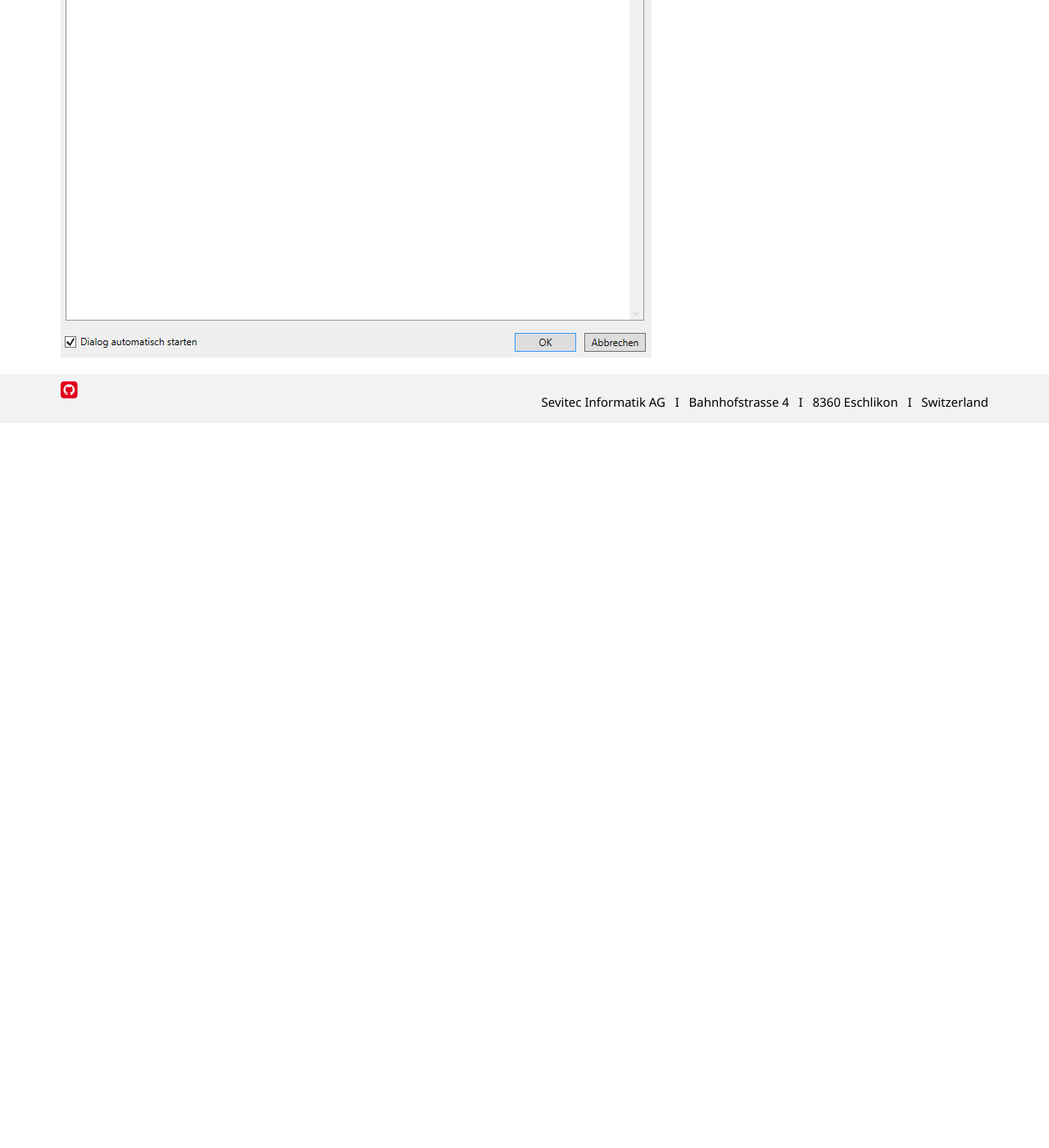
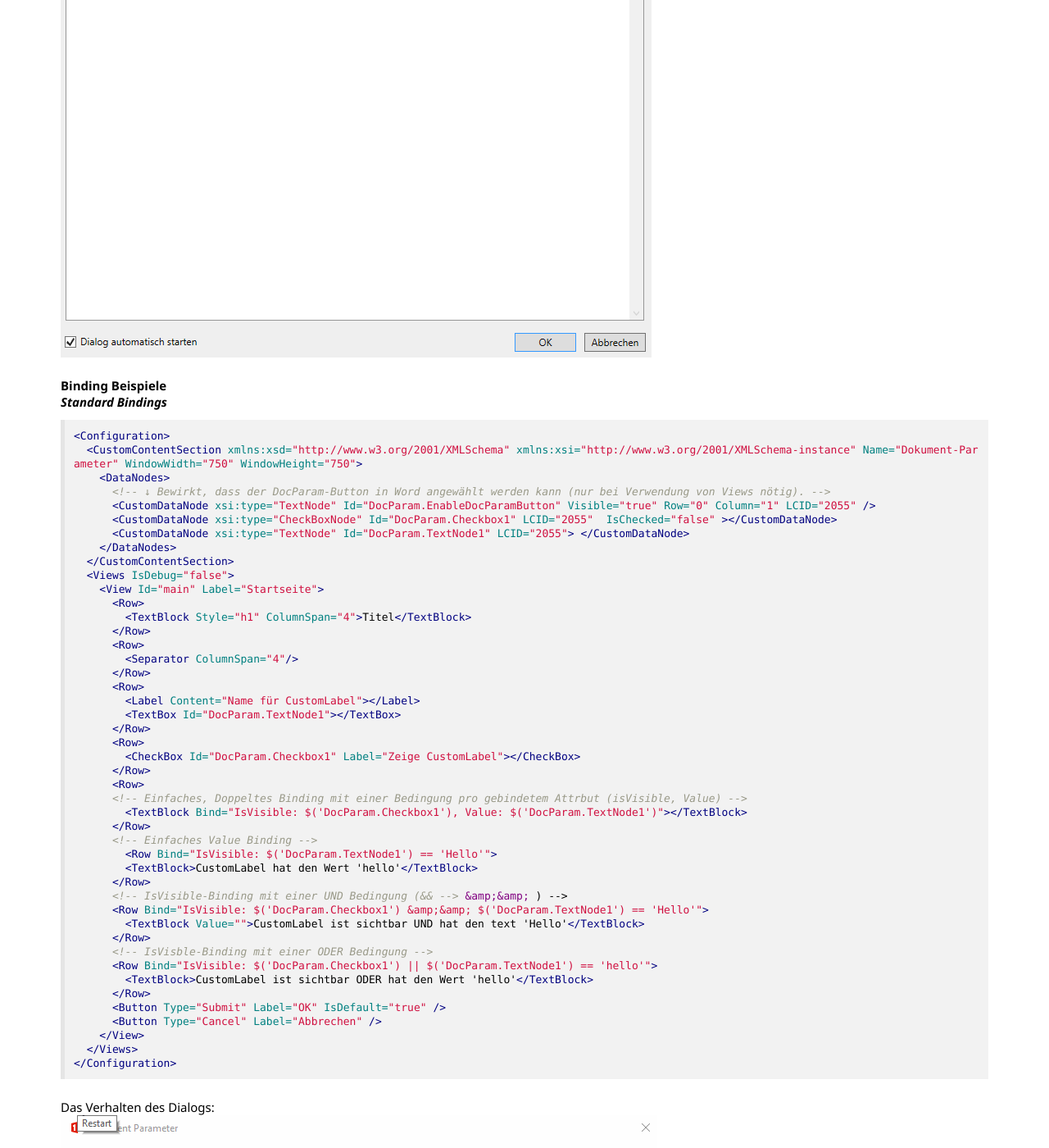
Before and after one commit to primesoft-group/oneoffixx-docs, a Jekyll site: the page built from _pages/docfunc/de/df-documentparameter.md, in a window 1280 px wide and 1400 px high, scrolled down 17645 px. Shown: the whole window at 82% size. Built offline with Jekyll 4.4.1, drawn with Linux system fonts in a browser that asks for light colours; nearby versions of some CDN libraries; some web fonts are replaced; before the commit the page ends 18161 px from its top, so only the background shows below that; some of the changed text lies outside the part shown.

Commit message:
Binding Example Added with gif

````diff
--- a/_pages/docfunc/de/df-documentparameter.md
+++ b/_pages/docfunc/de/df-documentparameter.md
@@ -295,8 +295,8 @@ Werte können auch an Controls gebunden werden um z.B. bei der letzten Seite ein
  <TextBlock Bind="IsVisible: $('NumberTestA') &gt; 100 || $('NumberTestB') &gt; 100">One Is over 100!</TextBlock>
 </Row>
 ```
+ ## Calc-Erweiterung für Bindings
 <span class="label label-info">NEU ab 3.1.1</span>
- ## Calc-Erweiterung für Bindings
 
 Die Wertgrundlagen für die Bindings können mit mathematischen Funktionen erweitert werden.
 Das Ansprechen der Felder bleibt dabei gleich, $('DocParam.xy'). Um die Felder mathematisch miteinander zu verknüpfen, können die normalen Basisoperatorn (+-/*) verwendet werden.
@@ -376,8 +376,9 @@ Der Boolsche "Checked"-Value der Checkbox wird von der Calc-Funktion in einen In
 Sofern keine Standardwerte in den CustomDataNodes vorgegeben sind, werden alle Calc-Binding Werte mit 0 initialisiert.
 Insbesondere bei "IsEnabled" / "IsVisible" Bindings mit "Calc"-Bedingungen sollte man auf valide Standardwerte achten, ansonsten ist die Bedingung initial immer erfüllt.
 
+
+##  DataSources
 <span class="label label-info">NEU ab 3.1.1</span>
-##  DataSources
 
 Allgemein:
 
@@ -460,7 +461,7 @@ __Beispiel mit einer SqlDataSource__
 
 ## Beispiele
 
-__Konfiguration eines einfachen DokumentParameter mit verwendung von Views__
+__Konfiguration eines einfachen DokumentParameter mit Verwendung von Views__
 
 ```xml
 <Configuration>
@@ -592,7 +593,7 @@ __Konfiguration eines einfachen DokumenteParameter ohne Verwendung von Views__
           </Item>
         </ListItems>
       </CustomDataNode>
-      <!-- ColumnOffset wird nur mit Views verwendet, Ohne Views wird direkt die Column angegeben, in welcher das Element platziert werden soll -->
+      <!-- ColumnOffset wird nur mit Views verwendet, ohne Views wird direkt die Column angegeben, in welcher das Element platziert werden soll -->
       <CustomDataNode xsi:type="CheckBoxNode" Id="DocParam.CheckBox"  LCID="2055" Row="3" Column="2" Label="Eine Checkbox" IsChecked="false" ></CustomDataNode>
     </DataNodes>
   </CustomContentSection>
@@ -602,3 +603,56 @@ __Konfiguration eines einfachen DokumenteParameter ohne Verwendung von Views__
 Der dazugehörige Dialog:
 
 ![DocumentParameterDialog]({{ site.baseurl }}/assets/content-images/docfunc/de/ExampleDocParamWithoutView.png)
+
+
+__Binding Beispiele__
+___Standard Bindings___
+```xml
+<Configuration>
+  <CustomContentSection xmlns:xsd="http://www.w3.org/2001/XMLSchema" xmlns:xsi="http://www.w3.org/2001/XMLSchema-instance" Name="Dokument-Parameter" WindowWidth="750" WindowHeight="750">
+    <DataNodes>
+      <!-- ↓ Bewirkt, dass der DocParam-Button in Word angewählt werden kann (nur bei Verwendung von Views nötig). -->
+      <CustomDataNode xsi:type="TextNode" Id="DocParam.EnableDocParamButton" Visible="true" Row="0" Column="1" LCID="2055" />
+      <CustomDataNode xsi:type="CheckBoxNode" Id="DocParam.Checkbox1" LCID="2055"  IsChecked="false" ></CustomDataNode>
+      <CustomDataNode xsi:type="TextNode" Id="DocParam.TextNode1" LCID="2055"> </CustomDataNode>
+    </DataNodes>
+  </CustomContentSection>
+  <Views IsDebug="false">
+    <View Id="main" Label="Startseite">
+      <Row>
+        <TextBlock Style="h1" ColumnSpan="4">Titel</TextBlock>
+      </Row>
+      <Row>
+        <Separator ColumnSpan="4"/>
+      </Row>
+      <Row>
+        <Label Content="Name für CustomLabel"></Label>
+        <TextBox Id="DocParam.TextNode1"></TextBox>
+      </Row>
+      <Row>
+        <CheckBox Id="DocParam.Checkbox1" Label="Zeige CustomLabel"></CheckBox>
+      </Row>
+      <Row>
+      <!-- Einfaches, Doppeltes Binding mit einer Bedingung pro gebindetem Attrbut (isVisible, Value) -->
+        <TextBlock Bind="IsVisible: $('DocParam.Checkbox1'), Value: $('DocParam.TextNode1')"></TextBlock>
+      </Row>
+      <!-- Einfaches Value Binding -->
+        <Row Bind="IsVisible: $('DocParam.TextNode1') == 'Hello'">
+        <TextBlock>CustomLabel hat den Wert 'hello'</TextBlock>
+      </Row>
+      <!-- IsVisible-Binding mit einer UND Bedingung (&& --> &amp;&amp; ) -->
+      <Row Bind="IsVisible: $('DocParam.Checkbox1') &amp;&amp; $('DocParam.TextNode1') == 'Hello'">
+        <TextBlock Value="">CustomLabel ist sichtbar UND hat den text 'Hello'</TextBlock>
+      </Row>
+      <!-- IsVisble-Binding mit einer ODER Bedingung -->
+      <Row Bind="IsVisible: $('DocParam.Checkbox1') || $('DocParam.TextNode1') == 'hello'">
+        <TextBlock>CustomLabel ist sichtbar ODER hat den Wert 'hello'</TextBlock>
+      </Row>
+      <Button Type="Submit" Label="OK" IsDefault="true" />
+      <Button Type="Cancel" Label="Abbrechen" />
+    </View>
+  </Views>
+</Configuration>
+```
+Das Verhalten des Dialogs:
+![DocumentParameterDialog]({{ site.baseurl }}/assets/content-images/docfunc/de/Standard_Bindings.gif)
````
Also changed, not shown: assets/content-images/docfunc/de/Standard_Bindings.gif (added).
